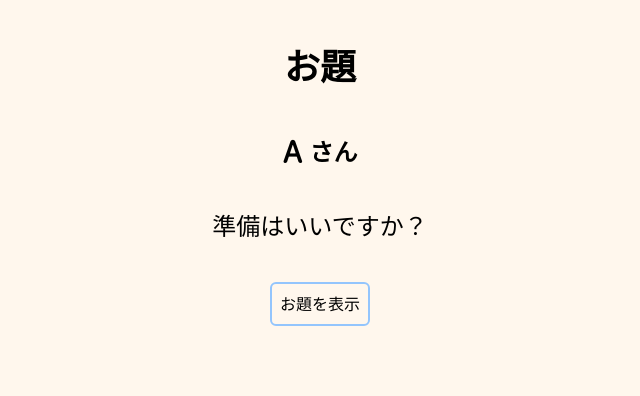
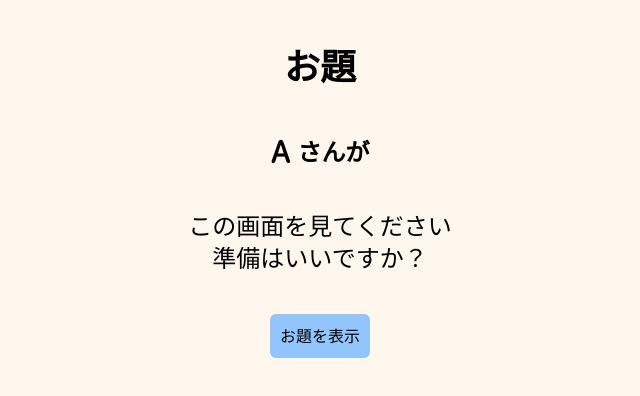
Before and after one commit to lazurite2/wordwolf_mtg, a React (Vite) app: page /themecheck in a window 1280 px wide. Shown: the top 396 px of the page, without its empty margins (320-960 px from the left). Built offline with nearby package versions, Linux system fonts and the light colour scheme.

Commit message:
change button bgcolor

```diff
--- a/src/pages/themecheck/index.tsx
+++ b/src/pages/themecheck/index.tsx
@@ -8,14 +8,15 @@ export default function ThemeCheck() {
       <header className="text-center pt-10 pb-10">
         <h1 className="font-bold font-mplus">お題</h1>
       </header>
-      <div className="flex flex-col justify-center items-center">
+      <div className="flex flex-col items-center">
         <div className="flex gap-2 items-center">
           <span className="font-mplus text-3xl font-bold pb-10">A</span>
-          <span className="font-mplus text-2xl font-bold pb-10">さん</span>
+          <span className="font-mplus text-2xl font-bold pb-10">さんが</span>
         </div>
+        <span className="font-mplus text-2xl" >この画面を見てください </span>
         <span className="font-mplus text-2xl">準備はいいですか？</span>
         <div className="pt-10">
-          <button className="border-2 p-2 rounded-md border-blue-300">
+          <button className="border-2 p-2 bg-blue-300 rounded-md border-blue-300">
             お題を表示
           </button>
         </div>
```
